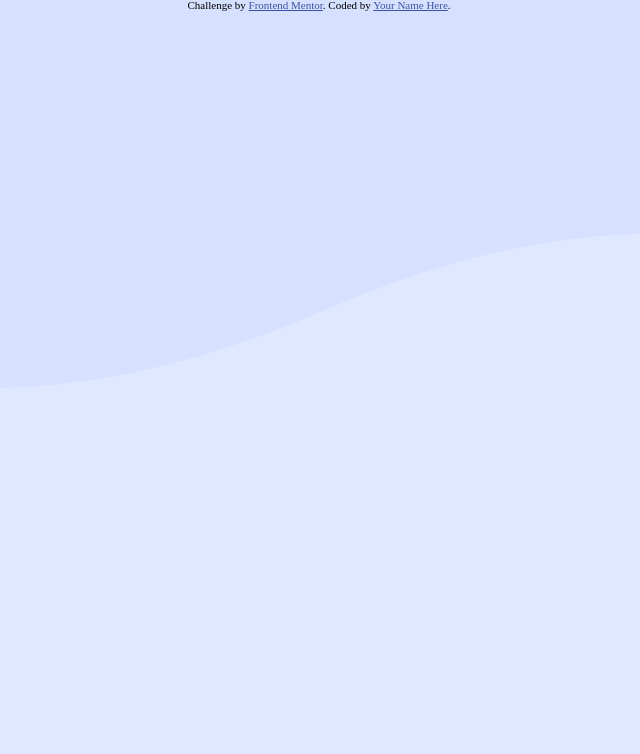
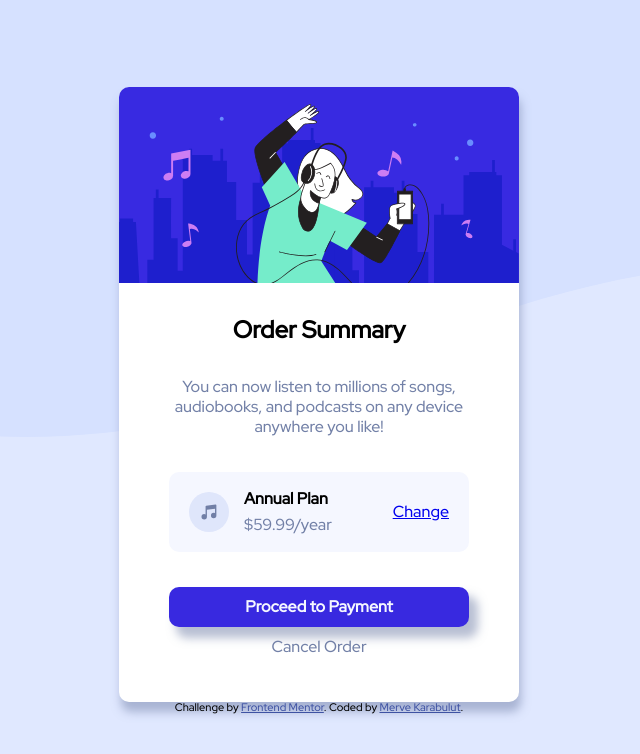
Before and after one commit to mervekrblt/order-summary-component, a website: page index.html in a window 1280 px wide. Shown: the whole page, without its empty margins (321-961 px from the left). Drawn offline with Linux system fonts and the light colour scheme.

Commit message:
Finish the challange

```diff
--- a/index.html
+++ b/index.html
@@ -1,26 +1,61 @@
 <!DOCTYPE html>
 <html lang="en">
+
 <head>
   <meta charset="UTF-8">
-  <meta name="viewport" content="width=device-width, initial-scale=1.0"> <!-- displays site properly based on user's device -->
+  <meta name="viewport" content="width=device-width, initial-scale=1.0">
+  <!-- displays site properly based on user's device -->
 
   <link rel="icon" type="image/png" sizes="32x32" href="./images/favicon-32x32.png">
+  <link rel="preconnect" href="https://fonts.googleapis.com">
+  <link rel="preconnect" href="https://fonts.gstatic.com" crossorigin>
+  <link href="https://fonts.googleapis.com/css2?family=Red+Hat+Display:wght@500&display=swap" rel="stylesheet">
   <link rel="stylesheet" href="css/main.css">
   <title>Frontend Mentor | Order summary card</title>
 
   <!-- Feel free to remove these styles or customise in your own stylesheet 👍 -->
   <style>
-    .attribution { font-size: 11px; text-align: center; }
-    .attribution a { color: hsl(228, 45%, 44%); }
+    .attribution {
+      font-size: 11px;
+      text-align: center;
+    }
+
+    .attribution a {
+      color: hsl(228, 45%, 44%);
+    }
   </style>
 </head>
+
 <body>
-  <main>
+  <div class="card">
+    <img src="./images/illustration-hero.svg" alt="a girl listen to music icon">
+    <div class="card-content">
+      <h1 class="card-header">Order Summary</h1>
+      <p class="card-text">You can now listen to millions of songs, audiobooks, and podcasts on any device anywhere
+        you like!</p>
+      <div class="card-plan">
+        <div class="card-plan-text">
+          <img src="./images/icon-music.svg" alt=" music icon">
+          <div>
+            <p class="first">Annual Plan</p>
+            <p class="second">$59.99/year</p>
+          </div>
+        </div>
+        <a href="#">Change</a>
+      </div>
+      <div class="buttons">
+        <button type="button" class="button button-blue">Proceed to Payment</button>
+        <button type="button" class="button">Cancel Order</button>
+      </div>
 
-  </main>
+    </div>
+  </div>
+
+
   <div class="attribution">
     Challenge by <a href="https://www.frontendmentor.io?ref=challenge" target="_blank">Frontend Mentor</a>.
-    Coded by <a href="#">Your Name Here</a>.
+    Coded by <a href="https://github.com/mervekrblt">Merve Karabulut</a>.
   </div>
 </body>
+
 </html>
--- a/scss/config/mixin.scss
+++ b/scss/config/mixin.scss
@@ -1,7 +1,13 @@
 @mixin mq($width: 'desktop') {
   @if ($width=='desktop') {
 
-    @media (min-width: 900px) {
+    @media (min-width: 1100px) {
+      @content
+    }
+  }
+
+  @else if($width=='tablet') {
+    @media (min-width: 400px) {
       @content
     }
   }
--- a/scss/config/variable.scss
+++ b/scss/config/variable.scss
@@ -3,4 +3,9 @@ $bright-blue: hsl(245, 75%, 52%);
 $very-pale-blue: hsl(225, 100%, 98%);
 $desaturated-blue: hsl(224, 23%, 55%);
 $dark-blue: hsl(223, 47%, 23%);
-$font-size: 16px
+$font-size: 16px;
+$border-radius: 10px;
+$font: 'Red Hat Display', sans-serif;
+$margin: 35px;
+$mobile-width: 350px;
+$desktop-width: 400px;
--- a/scss/main.scss
+++ b/scss/main.scss
@@ -3,13 +3,131 @@
 @import "config/variable";
 
 body {
+  width: 100%;
+  height: 100%;
+  position: fixed;
   background-image: url('../images/pattern-background-mobile.svg');
   background-repeat: no-repeat;
   background-color: $pale-blue;
   background-size: cover;
+  display: flex;
+  flex-direction: column;
+  align-items: center;
+  justify-content: center;
+  font-family: $font;
 
-  @include mq('desktop')
-  {
+  @include mq('desktop') {
     background-image: url('../images/pattern-background-desktop.svg');
+    background-size: auto;
   }
 }
+
+.card {
+  display: flex;
+  flex-direction: column;
+  width: $mobile-width;
+  background-color: white;
+  border-radius: $border-radius;
+  box-shadow: 2px 10px 10px rgba($desaturated-blue, 0.5);
+
+  @include mq('tablet') {
+    width: $desktop-width;
+  }
+
+  img {
+    width: $mobile-width;
+    border-top-left-radius: $border-radius;
+    border-top-right-radius: $border-radius;
+
+    @include mq('tablet') {
+      width: $desktop-width;
+    }
+  }
+
+  &-content {
+    display: flex;
+    flex-direction: column;
+    align-items: center;
+    padding-left: 24px;
+    padding-right: 24px;
+  }
+
+  &-header {
+    font-weight: 900;
+    font-size: 1.5rem;
+    margin-top: $margin;
+  }
+
+  &-text {
+    color: $desaturated-blue;
+    text-align: center;
+    font-size: 16px;
+    line-height: 20px;
+    margin-top: $margin;
+  }
+
+  &-plan {
+    display: flex;
+    align-items: center;
+    justify-content: space-between;
+    width: 260px;
+    background-color: $very-pale-blue;
+    margin-top: $margin;
+    border-radius: $border-radius;
+    padding: 20px;
+
+    img {
+      width: 40px;
+      height: 40px;
+    }
+
+    &-text {
+      display: flex;
+      align-items: center;
+      height: 40px;
+
+      img {
+        margin-right: 15px;
+      }
+
+      .first {
+        font-weight: 900;
+        margin-bottom: 10px;
+      }
+
+      .second {
+        color: $desaturated-blue;
+      }
+    }
+  }
+}
+
+.buttons {
+  display: flex;
+  flex-direction: column;
+  justify-content: center;
+  margin-top: $margin;
+  margin-bottom: $margin;
+  :hover {
+    cursor: pointer;
+  }
+}
+
+.button {
+  display: inline-block;
+  width: 300px;
+  height: 40px;
+  border-radius: $border-radius;
+  font-family: $font;
+  font-size: 16px;
+  color: $desaturated-blue;
+  background: transparent;
+  border: hidden;
+
+  &-blue {
+    background-color: $bright-blue;
+    color: $very-pale-blue;
+    font-weight: 600;
+    box-shadow: 8px 10px 10px 1px rgba($desaturated-blue, 0.5);
+  }
+}
```
Also changed, not shown: css/main.css, 1 other file.
